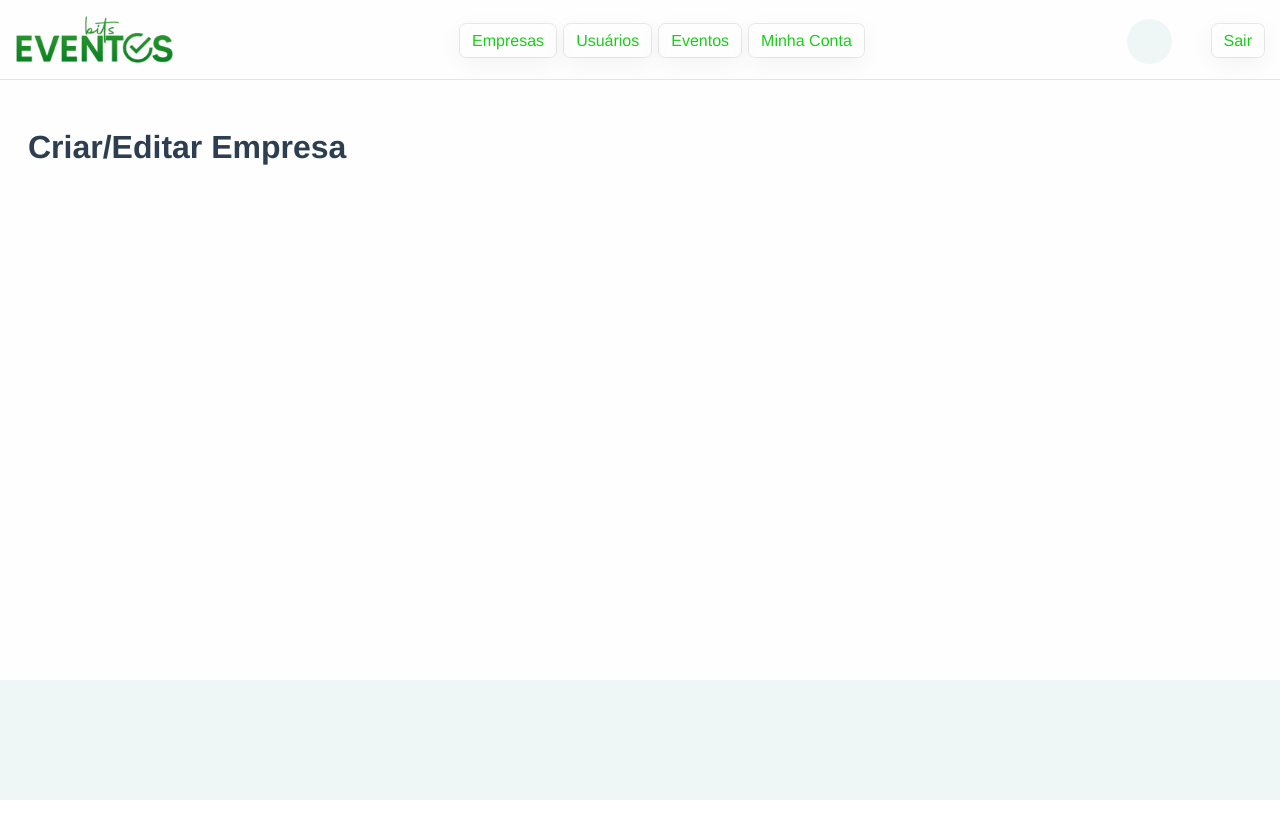
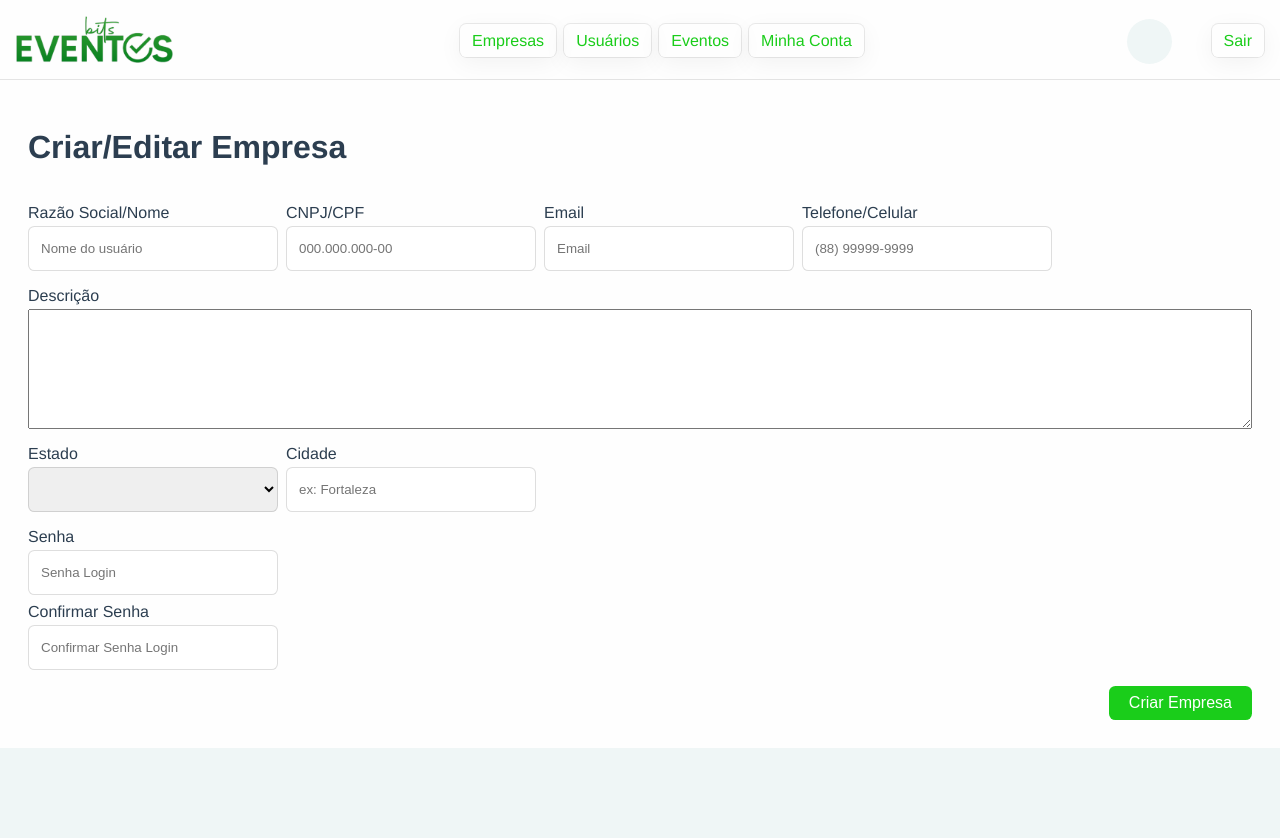
Before and after one commit to caiocgmspi/bits-events-frontend, a Vue app: page /companies/create in a window 1280 px wide. Shown: the top 838 px of the page. Before the commit the page ends 800 px from the top, so only its background shows below. Built offline with nearby package versions, Linux system fonts and the light colour scheme.

Commit message:
Funçòes de criar/editar empresa

```diff
--- a/src/components/pages/buildings/CreateBuilding.vue
+++ b/src/components/pages/buildings/CreateBuilding.vue
@@ -1,10 +1,162 @@
 <script setup>
+import InputContainer from '@/components/forms/InputContainer.vue';
 import PageComponent from '@/components/pageParts/PageComponent.vue';
+import { onMounted, ref } from 'vue';
+import { estados } from '@/utils/brazilStates.js';
+
+const form = ref({});
+
+onMounted(() => {
+
+});
+
+const submit = (e) => {
+    alert()
+    console.log(e)
+    return false;
+}
 
 </script>
 
 <template>
     <PageComponent title="Criar/Editar Empresa">
+        <form method="post" class="d-flex flex-column gap-4" @submit.prevent="submit($event)">
+            <div class="d-flex gap-2">
+                <!-- Nome -->
+                <InputContainer label="Razão Social/Nome">
+                    <input
+                        type="text"
+                        name="name"
+                        :value="form['name']"
+                        @input="(e) => form['name'] = e.target.value"
+                        placeholder="Nome do usuário"
+                        :class="{readonly}"
+                        :readonly="readonly"
+                    />
+                </InputContainer>
+                <!-- Nome -->
+                <InputContainer label="CNPJ/CPF">
+                    <input
+                        type="text"
+                        name="cpfoucnpj"
+                        :value="form['cpfoucnpj']"
+                        @input="(e) => form['cpfoucnpj'] = e.target.value"
+                        placeholder="000.000.000-00"
+                        :class="{readonly}"
+                        :readonly="readonly"
+                    />
+                </InputContainer>
+                <!-- Email -->
+                <InputContainer label="Email">
+                    <input
+                        type="email"
+                        name="email"
+                        placeholder="Email"
+                        :value="form['email']"
+                        @input="(e) => form['email'] = e.target.value"
+                        :class="{readonly}"
+                        :readonly="readonly"
+                    />
+                </InputContainer>
+                <!-- Telefone -->
+                <InputContainer label="Telefone/Celular">
+                    <input
+                        type="telephone"
+                        name="telefone"
+                        placeholder="(88) 99999-9999"
+                        :value="form['telefone']"
+                        @input="(e) => form['telefone'] = e.target.value"
+                        :class="{readonly}"
+                        :readonly="readonly"
+                    />
+                </InputContainer>
+            </div>
+            <div class="d-flex gap-2">
+                <!-- Description -->
+                <InputContainer label="Descrição" style="max-width: 100%">
+                    <textarea
+                        name="description"
+                        :value="form['description']"
+                        @input="(e) => form['description'] = e.target.value"
+                        :class="{readonly}"
+                        :readonly="readonly"
+                    />
+                </InputContainer>
+            </div>
+            <div class="d-flex gap-2">
+                <!-- Estado -->
+                <InputContainer label="Estado">
+                    <select
+                        name="estado"
+                        @change="(e) => form['estado'] = e.target.value"
+                        :class="{readonly}"
+                        :readonly="readonly"
+                        :value="form['estado']"
+                    >
+                    <option>Selecione um estado</option>
+                    <option
+                        v-for="estado, index in estados"
+                        :value="estado.sigla"
+                        :key="index"
+                    >
+                        {{ estado.nome }}
+                    </option>
+                    </select>
+                </InputContainer>
+                <!-- Cidade -->
+                <InputContainer label="Cidade">
+                    <input
+                        type="text"
+                        name="cidade"
+                        :value="form['cidade']"
+                        @input="(e) => form['cidade'] = e.target.value"
+                        placeholder="ex: Fortaleza"
+                        :class="{readonly}"
+                        :readonly="readonly"
+                    />
+                </InputContainer>
+            </div>
+            <div class="d-flex flex-column gap-2">
+                <!-- Password -->
+                <InputContainer label="Senha">
+                    <input
+                        type="password"
+                        name="password"
+                        placeholder="Senha Login"
+                        :value="form['password']"
+                        @input="(e) => form['password'] = e.target.value"
+                        :class="{readonly}"
+                        :readonly="readonly"
+                    />
+                </InputContainer>
+                <!-- Confirm -->
+                <InputContainer label="Confirmar Senha">
+                    <input
+                        type="password_confirm"
+                        name="password_confirm"
+                        placeholder="Confirmar Senha Login"
+                        :value="form['password_confirm']"
+                        @input="(e) => form['password_confirm'] = e.target.value"
+                        :class="{readonly}"
+                        :readonly="readonly"
+                    />
+                </InputContainer>
+            </div>
+            <!-- Submeter -->
+            <div class="ml-auto">
+                <button
+                    class="btn btn-primary"
+                    type="submit"
+                >
+                <template v-if="form?.id">
+                    Editar Empresa
+                </template>
+                <template v-if="!form?.id">
+                    Criar Empresa
+                </template>
+                </button>
+            </div>
+        </form>
     </PageComponent>
 </template>
 
--- a/src/components/pages/buildings/ListBuildings.vue
+++ b/src/components/pages/buildings/ListBuildings.vue
@@ -1,12 +1,28 @@
 <script setup>
 import PageComponent from '@/components/pageParts/PageComponent.vue';
 import CardItem from '@/components/cardItem.vue';
-import { load } from '@/services/companyService.ts';
+import * as companyService from '@/services/companyService.ts';
+import { onMounted, ref } from 'vue';
+
+const items = ref([]);
+
+onMounted(async () => {
+    items.value = await companyService.load();
+});
+
 </script>
 
 <template>
     <PageComponent title="Empresas">
-        <CardItem v-for="item in load()" :key="item?.id" :item="item" relation="companies"/>
+
+        <template #page-header>
+            <div class="actions">
+                <RouterLink :to="'/companies/create'" class="btn btn-primary">
+                    Criar Empresa
+                </RouterLink>
+            </div>
+        </template>
+        <CardItem v-for="item in items" :key="item?.id" :item="item" relation="companies"/>
     </PageComponent>
 </template>
 
--- /dev/null
+++ b/src/components/pages/buildings/ViewBuilding.vue
@@ -0,0 +1,66 @@
+<script setup>
+import PageComponent from '@/components/pageParts/PageComponent.vue';
+import { ref, onMounted } from 'vue';
+import * as companyService from '@/services/companyService.ts';
+import { useRoute } from 'vue-router';
+
+const form = ref({});
+
+onMounted(async () => {
+    let id = useRoute().params?.id;
+    form.value = await companyService.fetch(id);
+});
+
+</script>
+
+<template>
+    <PageComponent :title="form.name">
+        <div v-if="form.id">
+            <!-- Eventos -->
+            <div class="d-flex flex-column gap-1 justify-start">
+                <span>
+                    <bold>Eventos:</bold>
+                    <span>{{ form.events }}</span>
+                </span>
+                <!--  CNPJ -->
+                <span>
+                    <bold>CNPJ/CPF:</bold>
+                    <span>{{ form.cnpjoucpf }}</span>
+                </span>
+                <!--  Email -->
+                <span>
+                    <bold>Email:</bold>
+                    <span>{{ form.email }}</span>
+                </span>
+                <!--  Telefone -->
+                <span>
+                    <bold>Telefone:</bold>
+                    <span>{{ form.telefone }}</span>
+                </span>
+                <!--  Telefone -->
+                <span>
+                    <bold>Endereço:</bold>
+                    <span>{{form.cidade}} - {{ form.estado }}</span>
+                </span>
+            </div>
+            <p class="description">
+                {{ form.description }}
+            </p>
+        </div>
+    </PageComponent>
+</template>
+
+<style scoped>
+    bold{
+        display: inline-block;
+        font-weight: bold;
+        width: 200px;
+        text-align: left;
+    }
+
+    span span{
+        display: inline-block;
+        width: 200px;
+        text-align: right;
+    }
+</style>
--- a/src/services/companyService.ts
+++ b/src/services/companyService.ts
@@ -1,22 +1,38 @@
-export const load = () => {
+export const load = async () => {
     return [
         {
             name: 'Enterprise',
             description: 'Uma descriçao qualquer aqui para popular o tamanho de texto!',
             create_at: new Date().toLocaleDateString(),
             id: 5,
+        },
+        {
+            create_at: new Date().toLocaleDateString(),
+            name: 'Enterprise',
+            id: 3,
+            events: 5,
+            cnpjoucpf: '000.000.000-11',
+            cidade: 'Palhano',
+            estado: 'Ceára',
+            email: 'enterprise@email.com',
+            telefone: '88 99999-0000',
+            description: 'La la la la la'
         }
     ]
 }
 
-export const create = (form) => {
+export const fetch = async (id) => {
+    return (await load()).filter((a) => a.id == id)[0] ?? {};
+}
+
+export const create = async (form) => {
 
 }
 
-export const update = (id, form) => {
+export const update = async (id, form) => {
 
 }
 
-export const remove = (id) => {
+export const remove = async (id) => {
 
 }
```
